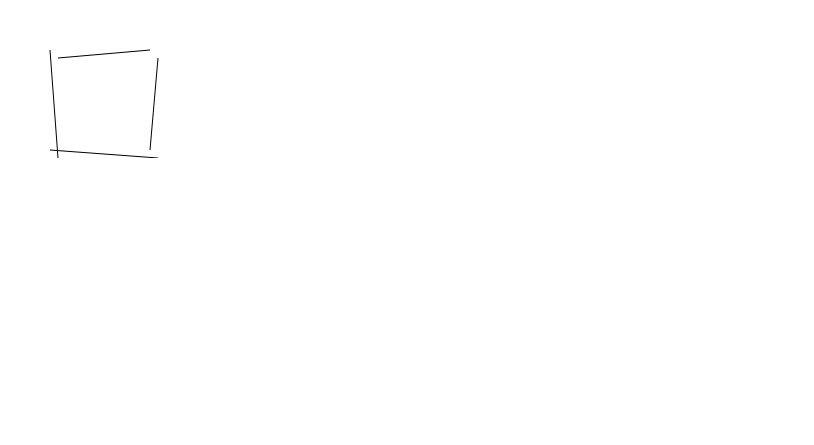
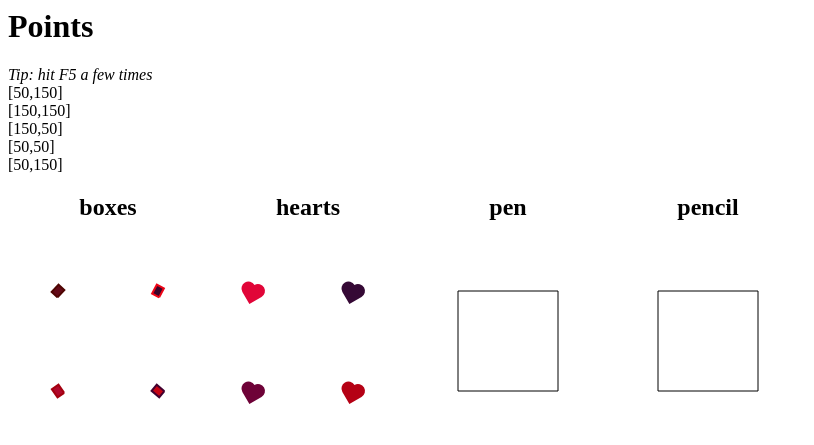
Before and after one commit to jimschubert/brushes.js, a plain HTML site: page examples/points/points.html in a window 1280 px wide. Shown: the whole page, without its empty margins (0-814 px from the left). Drawn offline with nearby package versions, Linux system fonts and the light colour scheme.

Commit message:
Refactored brushes, fixed some errors I introduced when moving code from a previous project to open source it (from non-closure to closure).  I think I got all references correct, but tests are lacking. Also, some brushes are lacking features like Randomize.

```diff
--- a/examples/points/points.html
+++ b/examples/points/points.html
@@ -1,9 +1,11 @@
 <html>
 <script type="text/javascript" src="https://ajax.googleapis.com/ajax/libs/jquery/1.6.1/jquery.min.js"></script>
 <script type="text/javascript" src="../../src/brushes.js"></script>
+<style type="text/css">
+h2 { text-align: center; }
+.canvas { float: left; }
+</style>
 <script type="text/javascript">
-var mkr;
-
 function init() {
 
     function findPos(obj, e) {
@@ -16,26 +18,7 @@ function init() {
         };
     }
 
-    function getScrollXY() {
-        var scrOfX = 0,
-            scrOfY = 0,
-            d = document;
-        if (typeof (window.pageYOffset) == 'number') {
-            scrOfY = window.pageYOffset;
-            scrOfX = window.pageXOffset;
-        } else if (d.body && (d.body.scrollLeft || d.body.scrollTop)) {
-            scrOfY = d.body.scrollTop;
-            scrOfX = d.body.scrollLeft;
-        } else if (d.documentElement && (d.documentElement.scrollLeft || d.documentElement.scrollTop)) {
-            scrOfY = d.documentElement.scrollTop;
-            scrOfX = d.documentElement.scrollLeft;
-        }
-        return {
-            x: scrOfX,
-            y: scrOfY
-        };
-    }
-
+    var pointsDiv = $("#points");
     var points = [
         [50, 150],
         [150, 150],
@@ -44,31 +27,58 @@ function init() {
         [50, 150]
     ];
 
-    var canvas = $('#canvas').get(0),
-        context = canvas.getContext("2d"),
-        marker = new Brushes.marker({
-            context: context
-        }),
-        lastX = points[0][0],
-        lastY = points[0][1],
-        canvasPos = findPos(canvas, null),
-        scrollAmount = getScrollXY();
+    var examples = ['pen', 'pencil', 'boxes', 'hearts'];
 
-    for (var i = 0; i < points.length; i++) {
-        var x = points[i][0],
-            y = points[i][1];
-        marker.strokeStart(lastX, lastY);
-        marker.stroke(x, y);
-        lastX = x - canvasPos.x + scrollAmount.x;
-        lastY = y - canvasPos.y + scrollAmount.y;
+    for(var i = 0;i < points.length;i++){
+		pointsDiv.html(pointsDiv.html() + "[" + points[i][0] + "," + points[i][1] + "]</br>");
     }
-    marker.strokeEnd();
 
-    mkr = marker;
+	for(var example = 0;example<examples.length; example++){
+		var canvas = $('#canvas-' + examples[example]).get(0),
+			ctx = canvas.getContext("2d"),
+			brush = new Brushes[examples[example]]({
+			    context: ctx,
+				size: 1,
+				color: [244,14,68],
+				randomize: true, /* color has to be set to randomize it */
+				pressure: 2
+			}),
+			lastX = points[0][0],
+			lastY = points[0][1],
+			canvasPos = findPos(canvas, null);
+
+		for (var i = 0; i < points.length; i++) {
+			var x = points[i][0],
+			    y = points[i][1];
+			brush.strokeStart(lastX, lastY);
+			brush.stroke(x, y);
+			lastX = x;
+			lastY = y;
+		}
+		brush.strokeEnd();
+	}
 }
 
 </script>
 <body onload="init();">
-<canvas id="canvas"></canvas>
+<h1>Points</h1>
+<em>Tip: hit F5 a few times</em>
+<div id="points"></div>
+<div class="canvas">
+<h2>boxes</h2>
+<canvas id="canvas-boxes" height="200px" width="200px"></canvas>
+</div>
+<div class="canvas">
+<h2>hearts</h2>
+<canvas id="canvas-hearts" height="200px" width="200px"></canvas>
+</div>
+<div class="canvas">
+<h2>pen</h2>
+<canvas id="canvas-pen" height="200px" width="200px"></canvas>
+</div>
+<div class="canvas">
+<h2>pencil</h2>
+<canvas id="canvas-pencil" height="200px" width="200px"></canvas>
+</div>
 </body>
 </html>
--- a/src/brushes.js
+++ b/src/brushes.js
@@ -21,8 +21,8 @@ LIABILITY, WHETHER IN AN ACTION OF CONTRACT, TORT OR OTHERWISE, ARISING FROM,
 OUT OF OR IN CONNECTION WITH THE SOFTWARE OR THE USE OR OTHER DEALINGS IN
 THE SOFTWARE.
 */
-var Brush = function () {
-        this.init();
+var Brush = function (data) {
+        this.init(data);
     };
 Brush.prototype = {
     DEBUG: false,
@@ -31,14 +31,22 @@ Brush.prototype = {
             console.log(msg);
         }
     },
-    constructor: Brush,
-    options: {},
+/*    constructor: Brush, */
     className: "Brush",
-    WEIGHT: 0.1,
-    BRUSH_SIZE: 1,
-    BRUSH_PRESSURE: 1,
-    COLOR: [0, 0, 0],
-    RANDOM_COLORS: false,
+    defaults: {
+		WEIGHT: 0.1,
+		BRUSH_SIZE: 1,
+		BRUSH_PRESSURE: 1,
+		COLOR: [0, 0, 0],
+		RANDOM_COLORS: false
+	},
+	options: {
+		weight: 0.1,
+		size: 1,
+		pressure: 1,
+		color: [0, 0, 0],
+		randomize: false
+	},
     context: null,
     prevMouseX: null,
     prevMouseY: null,
@@ -46,12 +54,14 @@ Brush.prototype = {
     count: 0,
     _strokeStyle: function (data) {
         data = data || {};
-        var weight = data.weight || this.WEIGHT;
-        var r = this.COLOR[0];
-        var g = this.COLOR[1];
-        var b = this.COLOR[2];
-        var a = weight * this.BRUSH_PRESSURE;
-        if (data.randomize) {
+        this._mergeOptions(data);
+        var opt = this.options;
+
+        var r = opt.color[0];
+        var g = opt.color[1];
+        var b = opt.color[2];
+        var a = opt.weight * opt.pressure;
+        if (opt.randomize) {
             var randomized = "".concat("rgba(", Math.floor(Math.random() * r), ",", Math.floor(Math.random() * g), ",", Math.floor(Math.random() * b), ",", a, ")");
             this._debug("_strokeStyle: " + randomized);
             return randomized;
@@ -63,8 +73,8 @@ Brush.prototype = {
     init: function (data) {
         this._debug("Entering init for " + this.className);
         if (data && data.context) {
-            this.options = data;
-            this.reset(this.options);
+            this.reset(this.data);
+			this._mergeOptions(data);
         } else {
             var $tag = this.window && this.window.document && this.window.document.getElementsByTagName;
             if ($tag) {
@@ -81,19 +91,19 @@ Brush.prototype = {
     },
     reset: function (data) {
         this._debug("Entering reset.");
-
         data = data || this.options;
         if (data) {
             this.context = data.context || this.context.canvas.getContext('2d');
-            this.BRUSH_SIZE = data.size || this.BRUSH_SIZE;
-            this.BRUSH_PRESSURE = data.pressure || this.BRUSH_PRESSURE;
-            this.COLOR = data.color || this.COLOR;
-            this.RANDOM_COLORS = data.randomColors || data.randomize || false;
-            this.WEIGHT = data.weight || this.WEIGHT;
+            this.options.size = data.size || this.defaults.BRUSH_SIZE;
+            this.options.pressure = data.pressure || this.defaults.BRUSH_PRESSURE;
+            this.options.color = data.color || this.defaults.COLOR;
+            this.options.randomize = data.randomColors || data.randomize || this.defaults.RANDOM_COLORS;
+            this.options.weight = data.weight || this.defaults.WEIGHT;
             this.prevMouseX = null;
             this.prevMouseY = null;
             this.points = new Array();
             this.count = 0;
+
         }
         this._setContextDefaults();
         this._init();
@@ -127,20 +137,21 @@ Brush.prototype = {
         return Math.sqrt((x -= x0) * x + (y -= y0) * y);
     },
     _setContextDefaults: function () {
+    	var style = this._strokeStyle();
         this._debug("_setContextDefaults");
-        this.context.fillStyle = this._strokeStyle();
+        this.context.fillStyle = style;
         this.context.font = "10px sans-serif";
         this.context.globalAlpha = 1;
         this.context.globalCompositeOperation = "darker";
         this.context.lineCap = "square";
         this.context.lineJoin = "miter";
-        this.context.lineWidth = this.BRUSH_SIZE * this.BRUSH_PRESSURE;
+        this.context.lineWidth = this.defaults.BRUSH_SIZE * this.defaults.BRUSH_PRESSURE;
         this.context.miterLimit = 10;
         this.context.shadowBlur = 0;
         this.context.shadowColor = "rgba(0,0,0,0.0)";
         this.context.shadowOffsetX = 0;
         this.context.shadowOffsetY = 0;
-        this.context.strokeStyle = this._strokeStyle();
+        this.context.strokeStyle = style;
         this.context.textAlign = "start";
         this.context.textBaseline = "alphabetic";
     },
@@ -161,6 +172,10 @@ Brush.prototype = {
             }
         }
         return this.points;
+    },
+    _mergeOptions: function(data){
+    	if("object" == typeof data)
+	    	for (p in data) { this.options[p] = data[p]; }
     }
 };
 
@@ -182,6 +197,7 @@ var Brushes = (function (brush) {
             data = data || {};
             data.weight = 0.5;
             self.context = data.context;
+			self._mergeOptions(data);
         };
     _pencil.prototype = new _brush;
     _pencil.prototype._init = function (data) {
@@ -200,15 +216,17 @@ var Brushes = (function (brush) {
      * to HTML canvas element's context
      ***************************************************************/
     var _pen = function (data) {
-            var self = this;
+			var self = this;
             self.className = "pen";
-            data = data || {};
-            data.weight = 3.0;
+            self.data = data || {};
+            self.data.weight = 3.0;
             self.context = data.context;
+			self._mergeOptions(data);
         };
 
     _pen.prototype = new _brush;
     _pen.prototype._init = function (data) {
+    	var self = this;
         if (self.context) {
             self.context.lineCap = "block";
             self.context.lineJoin = "round";
@@ -226,12 +244,14 @@ var Brushes = (function (brush) {
     var _marker = function (data) {
             var self = this;
             self.className = "marker";
-            data = data || {};
-            data.weight = 5.0;
+            self.data = data || {};
+            self.data.weight = 5.0;
             self.context = data.context;
+			self._mergeOptions(data);
         };
     _marker.prototype = new _brush;
     _marker.prototype._init = function (data) {
+    	var self = this;
         if (self.context) {
             self.context.lineCap = "round";
             self.context.lineJoin = "bevel";
@@ -249,31 +269,36 @@ var Brushes = (function (brush) {
     _charcoal = function (data) {
         var self = this;
         self.className = "charcoal";
-        data = data || {};
-        data.weight = 5.0;
+        self.data = data || {};
+        self.data.weight = 5.0;
         self.context = data.context;
+			self._mergeOptions(data);
     };
     _charcoal.prototype = new _brush;
     _charcoal.prototype._init = function (data) {
-        if (self.context && self.context.globalCompositeOperation) {
-            self.context.globalCompositeOperation = "darker";
+    	var self = this;
+    	var ctx = self.context;
+        if (ctx && ctx.globalCompositeOperation) {
+            ctx.globalCompositeOperation = "darker";
         }
     };
     _charcoal.prototype.stroke = function (g, c) {
-        self.context.lineWidth = self.BRUSH_SIZE;
-        self.context.strokeStyle = self._strokeStyle({
+    	var self = this;
+		var ctx = self.context;
+		ctx.lineWidth = self.options.size;
+		ctx.strokeStyle = self._strokeStyle({
             weight: 0.05
         });
         self.points.push([g, c]); /* add current point */
         var scratchPressure = Math.random() % 80;
         for (var i = (scratchPressure / 2) * 7; i >= 0; i--) {
-            self.context.beginPath();
-            self.context.lineCap = "butt";
-            self.context.lineJoin = "bevel";
-            self.context.moveTo(g + i, c - i);
-            self.context.lineWidth = self.BRUSH_SIZE * i;
-            self.context.lineTo(g, c + (self.BRUSH_PRESSURE * i));
-            self.context.stroke();
+            ctx.beginPath();
+            ctx.lineCap = "butt";
+            ctx.lineJoin = "bevel";
+            ctx.moveTo(g + i, c - i);
+            ctx.lineWidth = self.options.size * i;
+            ctx.lineTo(g, c + (self.options.pressure * i));
+            ctx.stroke();
             self.count++;
         };
     };
@@ -291,28 +316,32 @@ var Brushes = (function (brush) {
             data = data || {};
             data.weight = 5.0;
             self.context = data.context;
+			self._mergeOptions(data);
         };
     _stars.prototype = new _brush;
     _stars.prototype._init = function (data) {
-        if (self.context && self.context.globalCompositeOperation) {
-            self.context.globalCompositeOperation = "source-out";
+    	var self = this;
+    	var ctx = self.context;
+        if (ctx && ctx.globalCompositeOperation) {
+            ctx.globalCompositeOperation = "source-out";
             console.log("stars._init");
         }
 
-        self.context.lineCap = "square";
-        self.context.lineJoin = "miter";
+        ctx.lineCap = "square";
+        ctx.lineJoin = "miter";
     };
     _stars.prototype.stroke = function (g, c) {
-        self.context.lineWidth = self.BRUSH_SIZE;
+    	var self = this;
+        self.context.lineWidth = self.options.size;
         self.context.strokeStyle = self._strokeStyle({
-            weight: self.WEIGHT
+            weight: self.options.weight
         });
 
-        if (self.pointDistance(g, c, self.prevMouseX, self.prevMouseY) < self.BRUSH_SIZE * 1.3) {
+        if (self.pointDistance(g, c, self.prevMouseX, self.prevMouseY) < self.options.size * 1.3) {
             return;
         }
         self.context.fillStyle = self._strokeStyle({
-            randomize: self.RANDOM_COLORS
+            randomize: self.options.randomize
         });
 
         var control = Math.PI / 3;
@@ -360,9 +389,11 @@ var Brushes = (function (brush) {
             data = data || {};
             data.weight = 0.5;
             self.context = data.context;
+			self._mergeOptions(data);
         };
     _boxes.prototype = new _brush;
     _boxes.prototype._init = function (data) {
+    	var self = this;
         if (self.context && self.context.globalCompositeOperation) {
             self.context.globalCompositeOperation = "source-over";
         }
@@ -371,11 +402,12 @@ var Brushes = (function (brush) {
         self.context.lineJoin = "miter";
     };
     _boxes.prototype.stroke = function (x, y) {
+    	var self = this;
         self.context.lineWidth = 2.0; /* BRUSH_SIZE will determine size of box */
         self.context.strokeStyle = self._strokeStyle({
-            weight: self.WEIGHT
+            weight: self.options.weight
         });
-        if (self.pointDistance(x, y, self.prevMouseX, self.prevMouseY) < self.BRUSH_SIZE * 1.5) {
+        if (self.pointDistance(x, y, self.prevMouseX, self.prevMouseY) < self.options.size * 1.5) {
             return;
         }
 
@@ -385,13 +417,13 @@ var Brushes = (function (brush) {
         var control = Math.PI / 3;
         var radians = Math.cos(control) * x + Math.sin(control) * y;
         self.context.fillStyle = self._strokeStyle({
-            randomize: self.RANDOM_COLORS
+            randomize: self.options.randomize
         });
 
         self.context.save();
 
-        var baseX = 3 + self.BRUSH_SIZE * self.BRUSH_PRESSURE;
-        var baseY = 2 + self.BRUSH_SIZE * self.BRUSH_PRESSURE;
+        var baseX = 3 + self.options.size * self.options.pressure;
+        var baseY = 2 + self.options.size * self.options.pressure;
 
         self.context.translate(x, y);
         self.context.rotate(radians);
@@ -424,19 +456,22 @@ var Brushes = (function (brush) {
             data = data || {};
             data.weight = 0.5;
             self.context = data.context;
+			self._mergeOptions(data);
         };
     _hearts.prototype = new Brush;
     _hearts.prototype._init = function (data) {
+    	var self = this;
         self.context.lineCap = "round";
         self.context.lineJoin = "round";
     };
     _hearts.prototype.stroke = function (x, y) {
+    	var self = this;
         self.context.lineWidth = 2.0; /* BRUSH_SIZE will determine size of hearts */
         self.context.strokeStyle = self._strokeStyle({
-            weight: self.WEIGHT
+            weight: self.options.weight
         });
 
-        if (self.pointDistance(x, y, self.prevMouseX, self.prevMouseY) < self.BRUSH_SIZE * 1.5) {
+        if (self.pointDistance(x, y, self.prevMouseX, self.prevMouseY) < self.options.size * 1.5) {
             return;
         }
 
@@ -445,12 +480,12 @@ var Brushes = (function (brush) {
 
         var radians = 45;
         self.context.fillStyle = self._strokeStyle({
-            randomize: self.RANDOM_COLORS
+            randomize: self.options.randomize
         });
 
         self.context.save();
 
-        var baseLen = 5 + self.BRUSH_SIZE * self.BRUSH_PRESSURE;
+        var baseLen = 5 + self.options.size * self.options.pressure;
         self.context.translate(x, y);
         self.context.rotate(Math.PI * -120 / 180);
         self.context.beginPath();
@@ -483,9 +518,11 @@ var Brushes = (function (brush) {
             data = data || {};
             data.weight = 1.5;
             self.context = data.context;
+			self._mergeOptions(data);
         };
     _blood.prototype = new Brush;
     _blood.prototype._init = function (data) {
+    	var self = this;
         self._debug("blood._init");
         if (self.context && self.context.globalCompositeOperation) {
             self.context.globalCompositeOperation = "darker";
@@ -494,14 +531,15 @@ var Brushes = (function (brush) {
         self.context.lineJoin = "bevel";
     };
     _blood.prototype.stroke = function (x, y) {
+    	var self = this;
         self._debug("blood.stroke");
         self.context.fillStyle = self._strokeStyle({
-            randomize: self.RANDOM_COLORS
+            randomize: self.options.randomize
         });
         self.context.strokeStyle = self._strokeStyle({
-            randomize: !! self.RANDOM_COLORS
+            randomize: !! self.options.randomize
         });
-        self.context.lineWidth = 1.5 * self.BRUSH_SIZE + self.BRUSH_PRESSURE;
+        self.context.lineWidth = 1.5 * self.options.size + self.options.pressure;
 
         self.context.beginPath();
         self.context.moveTo(self.prevMouseX, self.prevMouseY);
@@ -513,7 +551,7 @@ var Brushes = (function (brush) {
         var rand = new Date().getMilliseconds() % 40; /* brush range */
         if (self.pointDistance(x, y, self.prevMouseX, self.prevMouseY) > rand) {
 
-            if (self.BRUSH_PRESSURE > 0) {
+            if (self.options.pressure > 0) {
                 var drip = new Date().getMilliseconds() % 640; /* canvas size */
                 self.context.beginPath();
                 self.context.moveTo(x, y);
```
Also changed, not shown: test/brush.test.js (+10 -9 lines).
